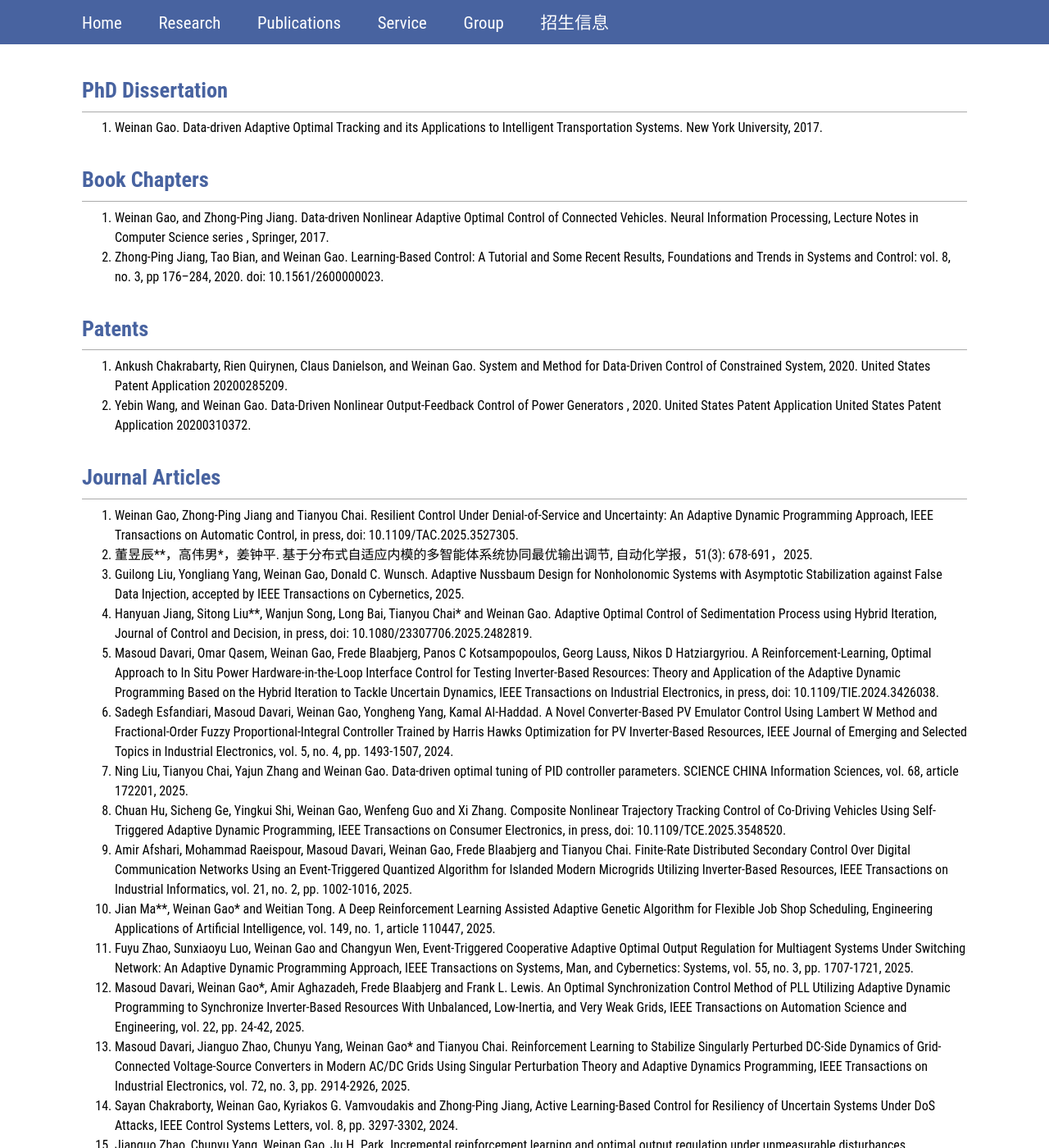
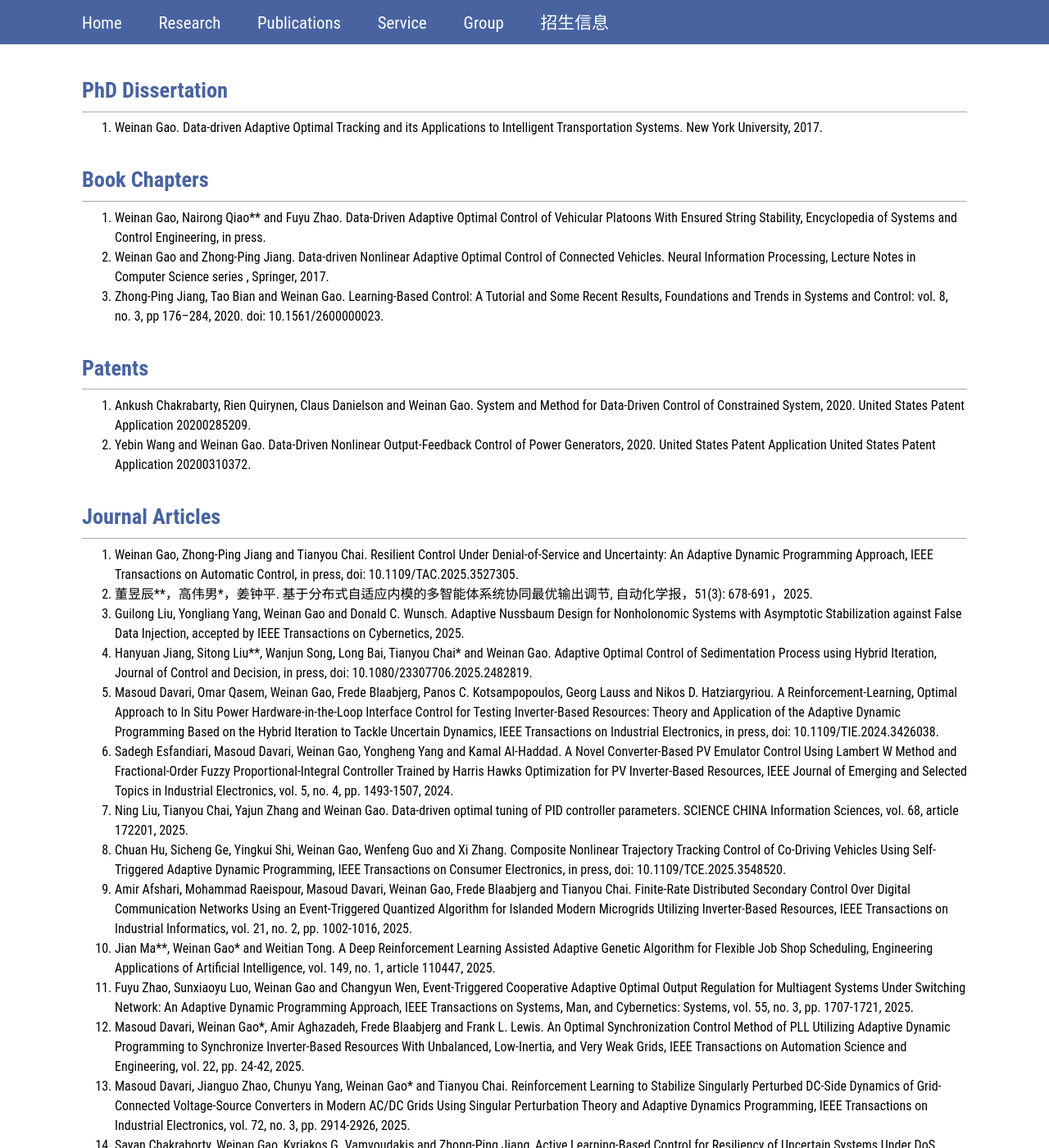
Before and after one commit to WeinanGao/weinangao.github.io, a Jekyll site: the page built from publications.markdown, in a window 1280 px wide and 1400 px high. Shown: the whole window at 82% size. Built offline with Jekyll 4.4.1, drawn with Linux system fonts in a browser that asks for light colours.

Commit message:
Update publications.markdown

```diff
--- a/publications.markdown
+++ b/publications.markdown
@@ -10,15 +10,17 @@ permalink: /publications/
 </ol>
 
 # Book Chapters #
-<ol> <li> Weinan Gao, and Zhong-Ping Jiang. Data-driven Nonlinear Adaptive Optimal Control of Connected Vehicles. Neural Information Processing, Lecture Notes in Computer Science series , Springer, 2017. </li>
-<li> Zhong-Ping Jiang, Tao Bian, and Weinan Gao.  Learning-Based Control: A Tutorial and Some Recent Results, Foundations and Trends in Systems and Control: vol. 8, no. 3, pp 176–284, 2020. doi: 10.1561/2600000023. </li>
+<ol>
+<li> Weinan Gao, Nairong Qiao** and Fuyu Zhao. Data-Driven Adaptive Optimal Control of Vehicular Platoons With Ensured String Stability, Encyclopedia of Systems and Control Engineering, in press. </li>
+<li> Weinan Gao and Zhong-Ping Jiang. Data-driven Nonlinear Adaptive Optimal Control of Connected Vehicles. Neural Information Processing, Lecture Notes in Computer Science series , Springer, 2017. </li>
+<li> Zhong-Ping Jiang, Tao Bian and Weinan Gao.  Learning-Based Control: A Tutorial and Some Recent Results, Foundations and Trends in Systems and Control: vol. 8, no. 3, pp 176–284, 2020. doi: 10.1561/2600000023. </li>
 </ol>
 
 
 # Patents #
 <ol>
-<li> Ankush Chakrabarty, Rien Quirynen, Claus Danielson, and Weinan Gao. System and Method for Data-Driven Control of Constrained System, 2020. United States Patent Application 20200285209. </li>
-<li> Yebin Wang, and Weinan Gao.  Data-Driven Nonlinear Output-Feedback Control of Power Generators , 2020. United States Patent Application  United States Patent Application 20200310372. </li>
+<li> Ankush Chakrabarty, Rien Quirynen, Claus Danielson and Weinan Gao. System and Method for Data-Driven Control of Constrained System, 2020. United States Patent Application 20200285209. </li>
+<li> Yebin Wang and Weinan Gao. Data-Driven Nonlinear Output-Feedback Control of Power Generators, 2020. United States Patent Application  United States Patent Application 20200310372. </li>
 </ol>
 
 
@@ -29,13 +31,13 @@ permalink: /publications/
 
 <li> 董昱辰**，高伟男*，姜钟平. 基于分布式自适应内模的多智能体系统协同最优输出调节, 自动化学报，51(3): 678-691，2025. </li>
 
-<li> Guilong Liu, Yongliang Yang, Weinan Gao, Donald C. Wunsch. Adaptive Nussbaum Design for Nonholonomic Systems with Asymptotic Stabilization against False Data Injection, accepted by IEEE Transactions on Cybernetics, 2025. </li>
+<li> Guilong Liu, Yongliang Yang, Weinan Gao and Donald C. Wunsch. Adaptive Nussbaum Design for Nonholonomic Systems with Asymptotic Stabilization against False Data Injection, accepted by IEEE Transactions on Cybernetics, 2025. </li>
 
 <li> Hanyuan Jiang, Sitong Liu**, Wanjun Song, Long Bai, Tianyou Chai* and Weinan Gao. Adaptive Optimal Control of Sedimentation Process using Hybrid Iteration, Journal of Control and Decision, in press, doi: 10.1080/23307706.2025.2482819. </li>
 
-<li> Masoud Davari, Omar Qasem, Weinan Gao, Frede Blaabjerg, Panos C Kotsampopoulos, Georg Lauss, Nikos D Hatziargyriou. A Reinforcement-Learning, Optimal Approach to In Situ Power Hardware-in-the-Loop Interface Control for Testing Inverter-Based Resources: Theory and Application of the Adaptive Dynamic Programming Based on the Hybrid Iteration to Tackle Uncertain Dynamics, IEEE Transactions on Industrial Electronics, in press, doi: 10.1109/TIE.2024.3426038. </li>
+<li> Masoud Davari, Omar Qasem, Weinan Gao, Frede Blaabjerg, Panos C. Kotsampopoulos, Georg Lauss and Nikos D. Hatziargyriou. A Reinforcement-Learning, Optimal Approach to In Situ Power Hardware-in-the-Loop Interface Control for Testing Inverter-Based Resources: Theory and Application of the Adaptive Dynamic Programming Based on the Hybrid Iteration to Tackle Uncertain Dynamics, IEEE Transactions on Industrial Electronics, in press, doi: 10.1109/TIE.2024.3426038. </li>
 
-<li> Sadegh Esfandiari, Masoud Davari, Weinan Gao, Yongheng Yang, Kamal Al-Haddad. A Novel Converter-Based PV Emulator Control Using Lambert W Method and Fractional-Order Fuzzy Proportional-Integral Controller Trained by Harris Hawks Optimization for PV Inverter-Based Resources, IEEE Journal of Emerging and Selected Topics in Industrial Electronics, vol. 5, no. 4, pp. 1493-1507, 2024. </li>
+<li> Sadegh Esfandiari, Masoud Davari, Weinan Gao, Yongheng Yang and Kamal Al-Haddad. A Novel Converter-Based PV Emulator Control Using Lambert W Method and Fractional-Order Fuzzy Proportional-Integral Controller Trained by Harris Hawks Optimization for PV Inverter-Based Resources, IEEE Journal of Emerging and Selected Topics in Industrial Electronics, vol. 5, no. 4, pp. 1493-1507, 2024. </li>
 
 <li> Ning Liu, Tianyou Chai, Yajun Zhang and Weinan Gao. Data-driven optimal tuning of PID controller parameters. SCIENCE CHINA Information Sciences, vol. 68, article 172201, 2025. </li>
 
```
